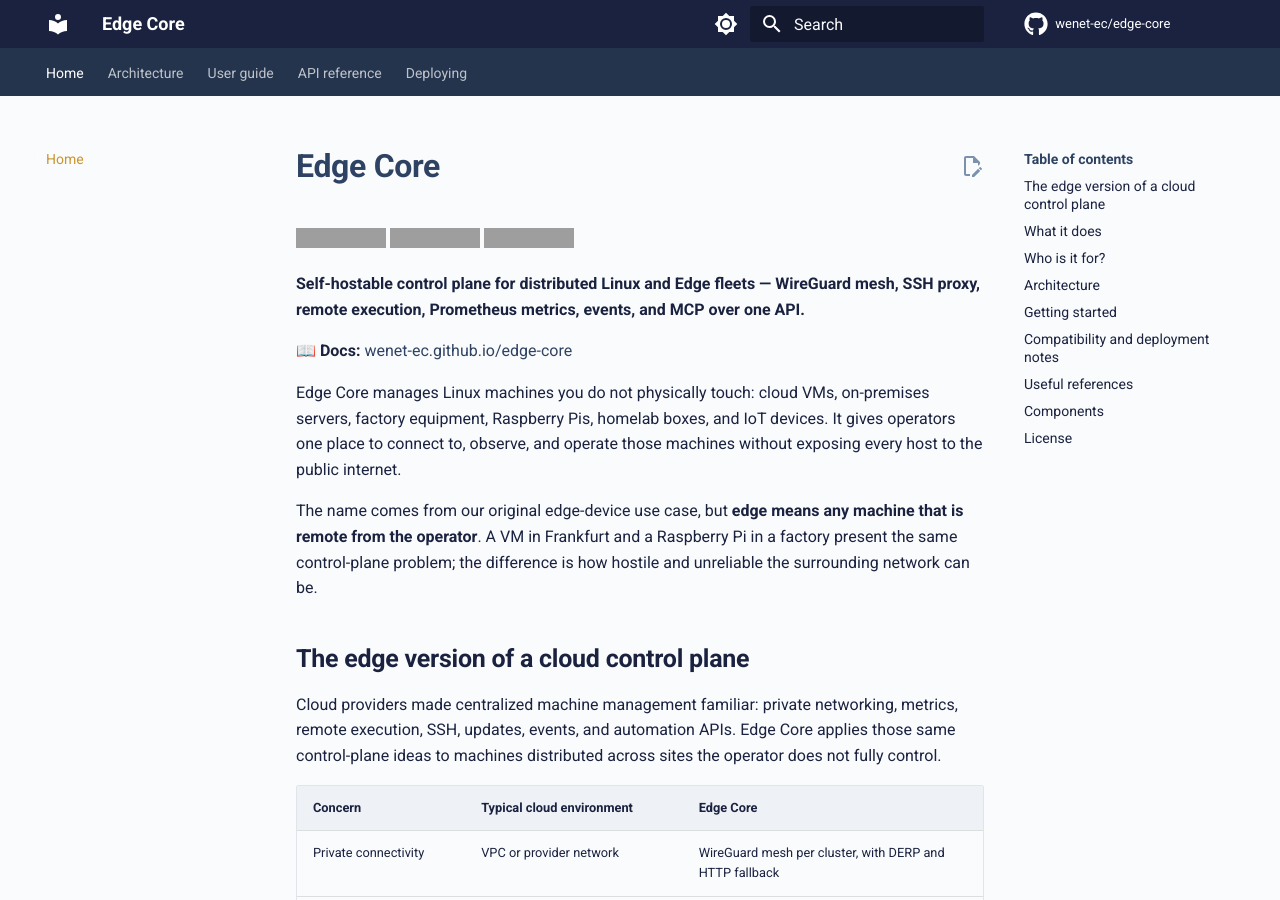
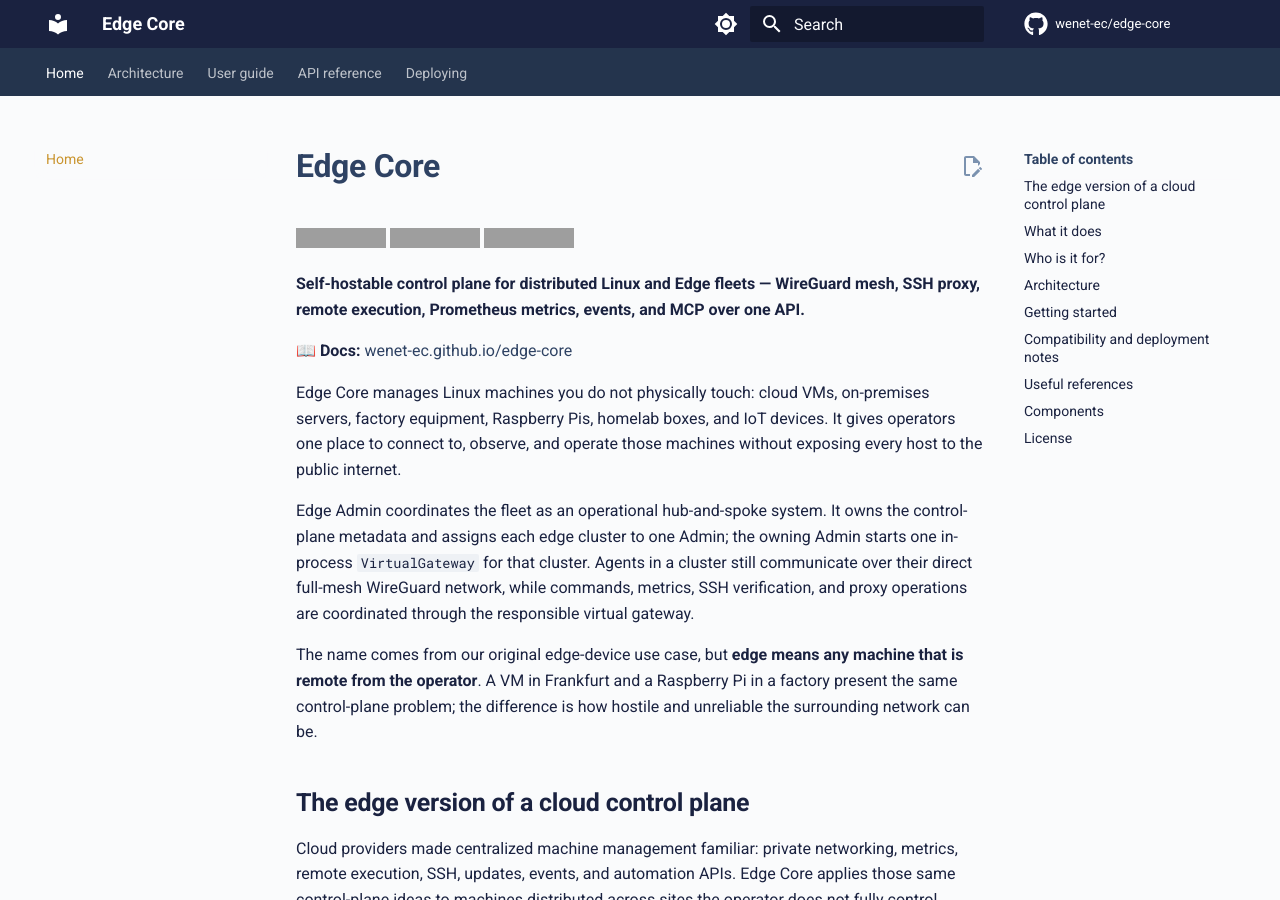
Before and after one commit to wenet-ec/edge-core, an MkDocs documentation site: the page built from docs/index.md, in a window 1280 px wide and 900 px high. Built offline with MkDocs 1.6.1 and Material for MkDocs 9.7.7, drawn with Linux system fonts in a browser that asks for light colours; comment, search, counter and statistics services are not loaded; some of the changed text lies outside the part shown; grey boxes are pictures that could not be loaded.

Commit message:
docs: update about the hub and spoke and virtual gateway behavior of edge core

````diff
--- a/README.md
+++ b/README.md
@@ -9,6 +9,13 @@
 📖 **Docs:** [wenet-ec.github.io/edge-core](https://wenet-ec.github.io/edge-core/)
 
 Edge Core manages Linux machines you do not physically touch: cloud VMs, on-premises servers, factory equipment, Raspberry Pis, homelab boxes, and IoT devices. It gives operators one place to connect to, observe, and operate those machines without exposing every host to the public internet.
+
+Edge Admin coordinates the fleet as an operational hub-and-spoke system. It
+owns the control-plane metadata and assigns each edge cluster to one Admin;
+the owning Admin starts one in-process `VirtualGateway` for that cluster.
+Agents in a cluster still communicate over their direct full-mesh WireGuard
+network, while commands, metrics, SSH verification, and proxy operations are
+coordinated through the responsible virtual gateway.
 
 The name comes from our original edge-device use case, but **edge means any machine that is remote from the operator**. A VM in Frankfurt and a Raspberry Pi in a factory present the same control-plane problem; the difference is how hostile and unreliable the surrounding network can be.
 
@@ -60,6 +67,7 @@ Cloud or self-hosted control plane
 ├── Edge Admin (one or more peers)
 │   ├── REST API, OpenAPI, MCP, events, and metrics
 │   ├── Cluster ownership and background operations
+│   ├── One VirtualGateway per owned edge cluster
 │   └── HTTP + SOCKS5 forward proxies
 ├── PostgreSQL (standard) or SQLite (lite)
 └── Netmaker VPN stack
--- a/examples/lite/README.md
+++ b/examples/lite/README.md
@@ -15,6 +15,10 @@ A single-admin, SQLite-backed deployment of Edge Core. Good for homelab, hobbyis
 - No PostgreSQL containers (Edge Admin and Netmaker both run on SQLite)
 - No multiple admin instances (single point of failure, no HA)
 - No multi-cluster sharding (one admin owns all nodes; capped by WireGuard mesh O(n²) overhead at ~100 nodes)
+
+The single Admin also runs one virtual gateway for each owned edge cluster. It
+coordinates commands, metrics, SSH, and proxy access, while Agents in the
+cluster retain direct full-mesh WireGuard connectivity.
 
 **When to upgrade to `standard/`:** if you need any of HA / multi-admin clustering / cluster ownership sharding / >100 nodes / production observability / cross-admin coordination, switch to `standard/`. The Edge Admin binary is identical; the difference is `DB_ADAPTER=postgres` and the supporting infrastructure (Postgres + EMQX + Prometheus + 4 admin instances across 2 clusters). Migrating existing data from SQLite to Postgres is a one-time table-by-table copy, but most users start fresh on `standard/` rather than carrying state forward.
 
--- a/examples/standard/README.md
+++ b/examples/standard/README.md
@@ -18,6 +18,12 @@ Cluster B: edge_admin_b1 + edge_admin_b2  →  100.63.1.0/24 + fd7a:91c2:4e8c:2:
 ```
 
 Each admin instance is a peer — there is no primary/replica or leader/follower relationship. Instances within the same cluster form an Erlang peer mesh over the VPN and share the same PostgreSQL database. Each cluster independently owns and manages its own set of edge nodes. Multiple clusters mean more total capacity — clusters do not coordinate with each other.
+
+Within an Admin cluster, ownership is coordinated deterministically: exactly
+one Admin owns each edge cluster at a time and runs one virtual gateway for it.
+This is an operational hub-and-spoke arrangement for commands, metrics, SSH,
+and proxy routing; the Agents inside each edge cluster still use their direct
+full-mesh WireGuard network.
 
 ## Requirements
 
````
Also changed, not shown: other parts of README.md (+1 -1 lines), AGENTS.md (+1 -1 lines), docs/architecture.md (+10 -4 lines), docs/guide.md (+1 -1 lines).
